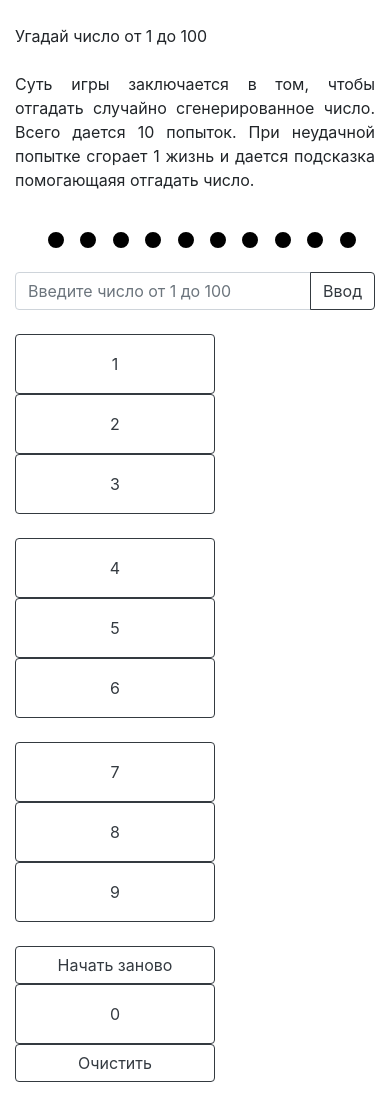
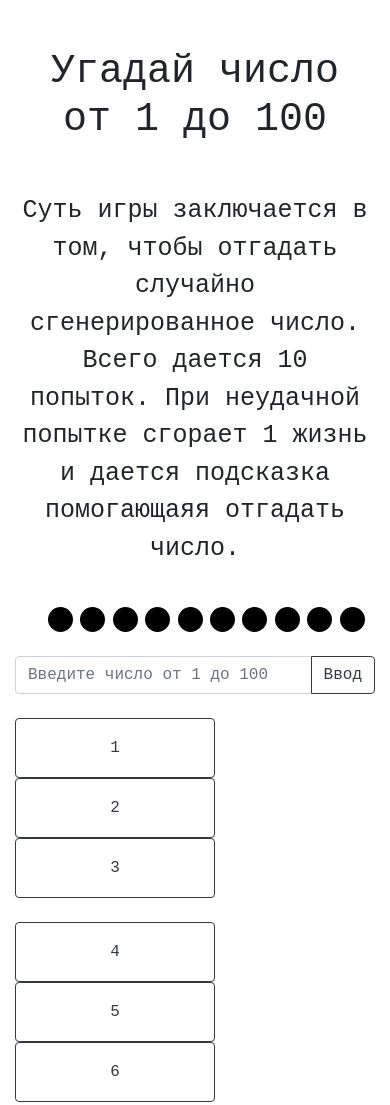
Before and after one commit to vladimirincog/GameNum, a plain HTML site: page index.html in a window 390 px wide. Shown: the top 1105 px of the page. Drawn offline with nearby package versions, Linux system fonts and the light colour scheme.

Commit message:
New style text, new grid
New style text

Fixed grid for mobile

```diff
--- a/index.html
+++ b/index.html
@@ -23,14 +23,14 @@
     <div class="container">
         <header>
             <div class="row justify-content-center">
-                <div class="col-xl-3 col-lg-3 col-md-4 col-sm-4">
-                    <p class="heading mb-4 mt-4">Угадай число от 1 до 100</p>
+                <div class="col-xl-12 col-lg-12 col-md-12 col-sm-12">
+                    <h1 class="heading mb-5 mt-5">Угадай число от 1 до 100</h1>
                 </div>
             </div>
         </header>
         <main>
             <div class="row mb-4 justify-content-center">
-                <div class="col-xl-7 col-lg-7 col-md-12 col-sm-12">
+                <div class="col-xl-8 col-lg-8 col-md-12 col-sm-12">
                     <p class="instruction">Суть игры заключается в том, чтобы отгадать случайно сгенерированное число.
                         Всего дается 10 попыток. При неудачной попытке сгорает 1 жизнь и дается подсказка помогающаяя отгадать число.
                     </p>
@@ -90,47 +90,47 @@
             </div>
 
             <div class="row mb-4 justify-content-center">
-                <div class="col-xl-3 col-lg-3 col-md-4 col-sm-4">
+                <div class="col-xl-2 col-lg-2 col-md-4 col-sm-4">
                     <button type="button" class="btn btn-outline-dark btn-1">1</button>
                 </div>
-                <div class="col-xl-3 col-lg-3 col-md-4 col-sm-4">
+                <div class="col-xl-2 col-lg-2 col-md-4 col-sm-4">
                     <button type="button" class="btn btn-outline-dark btn-2">2</button>
                 </div>
-                <div class="col-xl-3 col-lg-3 col-md-4 col-sm-4">
+                <div class="col-xl-2 col-lg-2 col-md-4 col-sm-4">
                     <button type="button" class="btn btn-outline-dark btn-3">3</button>
                 </div>
             </div>
             <div class="row mb-4 justify-content-center">
-                <div class="col-xl-3 col-lg-3 col-md-4 col-sm-4">
+                <div class="col-xl-2 col-lg-2 col-md-4 col-sm-4">
                     <button type="button" class="btn btn-outline-dark btn-4">4</button>
                 </div>
-                <div class="col-xl-3 col-lg-3 col-md-4 col-sm-4">
+                <div class="col-xl-2 col-lg-2 col-md-4 col-sm-4">
                     <button type="button" class="btn btn-outline-dark btn-5">5</button>
                 </div>
-                <div class="col-xl-3 col-lg-3 col-md-4 col-sm-4">
+                <div class="col-xl-2 col-lg-2 col-md-4 col-sm-4">
                     <button type="button" class="btn btn-outline-dark btn-6">6</button>
                 </div>
             </div>
             <div class="row mb-4 justify-content-center">
-                <div class="col-xl-3 col-lg-3 col-md-4 col-sm-4">
+                <div class="col-xl-2 col-lg-2 col-md-4 col-sm-4">
                     <button type="button" class="btn btn-outline-dark btn-7">7</button>
                 </div>
-                <div class="col-xl-3 col-lg-3 col-md-4 col-sm-4">
+                <div class="col-xl-2 col-lg-2 col-md-4 col-sm-4">
                     <button type="button" class="btn btn-outline-dark btn-8">8</button>
                 </div>
-                <div class="col-xl-3 col-lg-3 col-md-4 col-sm-4">
+                <div class="col-xl-2 col-lg-2 col-md-4 col-sm-4">
                     <button type="button" class="btn btn-outline-dark btn-9">9</button>
                 </div>
             </div>
             <div class="row mb-4 justify-content-center">
-                <div class="col-xl-3 col-lg-3 col-md-4 col-sm-4">
+                <div class="col-xl-2 col-lg-2 col-md-4 col-sm-4">
                     <button type="button" class="btn btn-outline-dark btn-new-game">Начать заново</button>
                 </div>
-                <div class="col-xl-3 col-lg-3 col-md-4 col-sm-4">
+                <div class="col-xl-2 col-lg-2 col-md-4 col-sm-4">
                     <button type="button" class="btn btn-outline-dark btn-0">0</button>
                 </div>
 
-                <div class="col-xl-3 col-lg-3 col-md-4 col-sm-4">
+                <div class="col-xl-2 col-lg-2 col-md-4 col-sm-4">
                     <button type="button" class="btn btn-outline-dark btn-clean-form">Очистить</button>
                 </div>
             </div>
--- a/style.css
+++ b/style.css
@@ -1,3 +1,8 @@
+body{
+    font-size: 25px;
+    font-family: monospace;
+}
+
 .btn-outline-dark{
     width: 100%;
     height: 100%;
@@ -19,8 +24,11 @@
     min-height: 60px;
 }
 
+.heading{
+    text-align: center;
+}
 .instruction{
-    text-align: justify;
+    text-align: center;
 }
 .round {
     width: 1em;
```
